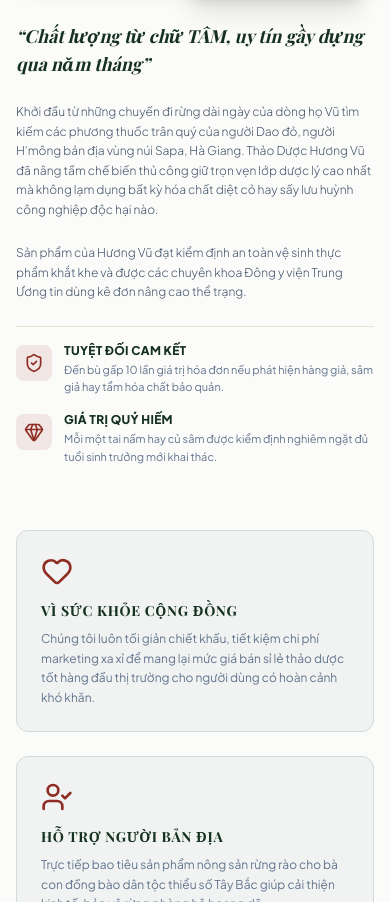
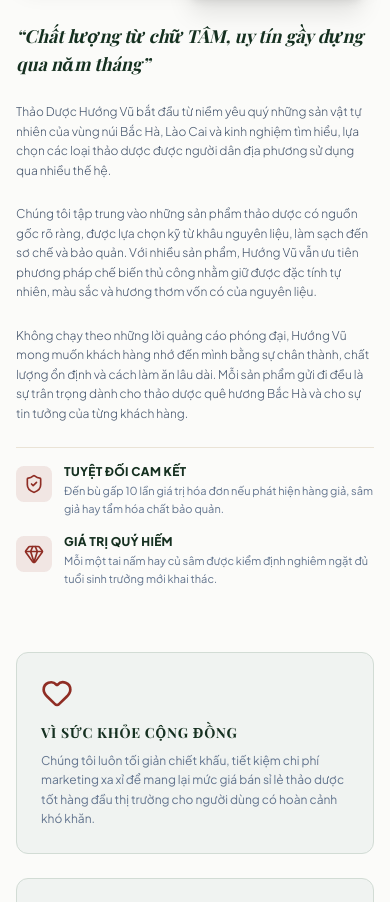
Before and after one commit to ngiuthaone/thaoduochuongvu, a React (Vite) app: page / in a window 390 px wide. Shown: the part 4200-5102 px from the top of the page. Built offline with nearby package versions, Linux system fonts and the light colour scheme; no server answers; a web font is replaced by a local one.

Commit message:
Update About Us section content

```diff
--- a/db.json
+++ b/db.json
@@ -144,8 +144,9 @@
     "title": "VỀ CHÚNG TÔI - THẢO DƯỢC HƯƠNG VŨ",
     "description": "Sứ mệnh mang từng giọt tinh túy, thảo mộc quý của núi cao hoang dã Tây Bắc tiếp cận hàng triệu gia đình Việt mong muốn tăng tuổi thọ và bồi bổ sức khỏe tự nhiên.",
     "quote": "“Chất lượng từ chữ TÂM, uy tín gầy dựng qua năm tháng”",
-    "paragraph1": "Khởi đầu từ những chuyến đi rừng dài ngày của dòng họ Vũ tìm kiếm các phương thuốc trân quý của người Dao đỏ, người H'mông bản địa vùng núi Sapa, Hà Giang. Thảo Dược Hương Vũ đã nâng tầm chế biến thủ công giữ trọn vẹn lớp dược lý cao nhất mà không lạm dụng bất kỳ hóa chất diệt cỏ hay sấy lưu huỳnh công nghiệp độc hại nào.",
-    "paragraph2": "Sản phẩm của Hương Vũ đạt kiểm định an toàn vệ sinh thực phẩm khắt khe và được các chuyên khoa Đông y viện Trung Ương tin dùng kê đơn nâng cao thể trạng.",
+    "paragraph1": "Thảo Dược Hương Vũ bắt đầu từ niềm yêu quý những sản vật tự nhiên của vùng núi Bắc Hà, Lào Cai và kinh nghiệm tìm hiểu, lựa chọn các loại thảo dược được người dân địa phương sử dụng qua nhiều thế hệ.",
+    "paragraph2": "Chúng tôi tập trung vào những sản phẩm thảo dược có nguồn gốc rõ ràng, được lựa chọn kỹ từ khâu nguyên liệu, làm sạch đến sơ chế và bảo quản. Với nhiều sản phẩm, Hương Vũ vẫn ưu tiên phương pháp chế biến thủ công nhằm giữ được đặc tính tự nhiên, màu sắc và hương thơm vốn có của nguyên liệu.",
+    "paragraph3": "Không chạy theo những lời quảng cáo phóng đại, Hương Vũ mong muốn khách hàng nhớ đến mình bằng sự chân thành, chất lượng ổn định và cách làm ăn lâu dài. Mỗi sản phẩm gửi đi đều là sự trân trọng dành cho thảo dược quê hương Bắc Hà và cho sự tin tưởng của từng khách hàng.",
     "statNumber": "15+ Năm",
     "statLabel": "Châm cứu & thảo dược thuần tự nhiên rừng sâu"
   },
--- a/server.ts
+++ b/server.ts
@@ -36,8 +36,9 @@
   title: "VỀ CHÚNG TÔI - THẢO DƯỢC HƯƠNG VŨ",
   description: "Sứ mệnh mang từng giọt tinh túy, thảo mộc quý của núi cao hoang dã Tây Bắc tiếp cận hàng triệu gia đình Việt mong muốn tăng tuổi thọ và bồi bổ sức khỏe tự nhiên.",
   quote: "“Chất lượng từ chữ TÂM, uy tín gầy dựng qua năm tháng”",
-  paragraph1: "Khởi đầu từ những chuyến đi rừng dài ngày của dòng họ Vũ tìm kiếm các phương thuốc trân quý của người Dao đỏ, người H'mông bản địa vùng núi Sapa, Hà Giang. Thảo Dược Hương Vũ đã nâng tầm chế biến thủ công giữ trọn vẹn lớp dược lý cao nhất mà không lạm dụng bất kỳ hóa chất diệt cỏ hay sấy lưu huỳnh công nghiệp độc hại nào.",
-  paragraph2: "Sản phẩm của Hương Vũ đạt kiểm định an toàn vệ sinh thực phẩm khắt khe và được các chuyên khoa Đông y viện Trung Ương tin dùng kê đơn nâng cao thể trạng.",
+  paragraph1: "Thảo Dược Hương Vũ bắt đầu từ niềm yêu quý những sản vật tự nhiên của vùng núi Bắc Hà, Lào Cai và kinh nghiệm tìm hiểu, lựa chọn các loại thảo dược được người dân địa phương sử dụng qua nhiều thế hệ.",
+  paragraph2: "Chúng tôi tập trung vào những sản phẩm thảo dược có nguồn gốc rõ ràng, được lựa chọn kỹ từ khâu nguyên liệu, làm sạch đến sơ chế và bảo quản. Với nhiều sản phẩm, Hương Vũ vẫn ưu tiên phương pháp chế biến thủ công nhằm giữ được đặc tính tự nhiên, màu sắc và hương thơm vốn có của nguyên liệu.",
+  paragraph3: "Không chạy theo những lời quảng cáo phóng đại, Hương Vũ mong muốn khách hàng nhớ đến mình bằng sự chân thành, chất lượng ổn định và cách làm ăn lâu dài. Mỗi sản phẩm gửi đi đều là sự trân trọng dành cho thảo dược quê hương Bắc Hà và cho sự tin tưởng của từng khách hàng.",
   statNumber: "15+ Năm",
   statLabel: "Châm cứu & thảo dược thuần tự nhiên rừng sâu"
 };
--- a/src/App.tsx
+++ b/src/App.tsx
@@ -126,8 +126,9 @@
     title: "VỀ CHÚNG TÔI - THẢO DƯỢC HƯƠNG VŨ",
     description: "Sứ mệnh mang từng giọt tinh túy, thảo mộc quý của núi cao hoang dã Tây Bắc tiếp cận hàng triệu gia đình Việt mong muốn tăng tuổi thọ và bồi bổ sức khỏe tự nhiên.",
     quote: "“Chất lượng từ chữ TÂM, uy tín gầy dựng qua năm tháng”",
-    paragraph1: "Khởi đầu từ những chuyến đi rừng dài ngày của dòng họ Vũ tìm kiếm các phương thuốc trân quý của người Dao đỏ, người H'mông bản địa vùng núi Sapa, Hà Giang. Thảo Dược Hương Vũ đã nâng tầm chế biến thủ công giữ trọn vẹn lớp dược lý cao nhất mà không lạm dụng bất kỳ hóa chất diệt cỏ hay sấy lưu huỳnh công nghiệp độc hại nào.",
-    paragraph2: "Sản phẩm của Hương Vũ đạt kiểm định an toàn vệ sinh thực phẩm khắt khe và được các chuyên khoa Đông y viện Trung Ương tin dùng kê đơn nâng cao thể trạng.",
+    paragraph1: "Thảo Dược Hướng Vũ bắt đầu từ niềm yêu quý những sản vật tự nhiên của vùng núi Bắc Hà, Lào Cai và kinh nghiệm tìm hiểu, lựa chọn các loại thảo dược được người dân địa phương sử dụng qua nhiều thế hệ.",
+    paragraph2: "Chúng tôi tập trung vào những sản phẩm thảo dược có nguồn gốc rõ ràng, được lựa chọn kỹ từ khâu nguyên liệu, làm sạch đến sơ chế và bảo quản. Với nhiều sản phẩm, Hướng Vũ vẫn ưu tiên phương pháp chế biến thủ công nhằm giữ được đặc tính tự nhiên, màu sắc và hương thơm vốn có của nguyên liệu.",
+    paragraph3: "Không chạy theo những lời quảng cáo phóng đại, Hướng Vũ mong muốn khách hàng nhớ đến mình bằng sự chân thành, chất lượng ổn định và cách làm ăn lâu dài. Mỗi sản phẩm gửi đi đều là sự trân trọng dành cho thảo dược quê hương Bắc Hà và cho sự tin tưởng của từng khách hàng.",
     statNumber: "15+ Năm",
     statLabel: "Châm cứu & thảo dược thuần tự nhiên rừng sâu"
   };
--- a/src/components/AboutUs.tsx
+++ b/src/components/AboutUs.tsx
@@ -59,11 +59,15 @@
             </h3>
 
             <p className="font-sans text-xs sm:text-sm text-slate-600 leading-relaxed font-light whitespace-pre-line">
-              {data.paragraph1 || "Khởi đầu từ những chuyến đi rừng dài ngày của dòng họ Vũ tìm kiếm các phương thuốc trân quý của người Dao đỏ, người H'mông bản địa vùng núi Sapa, Hà Giang. Thảo Dược Hương Vũ đã nâng tầm chế biến thủ công giữ trọn vẹn lớp dược lý cao nhất mà không lạm dụng bất kỳ hóa chất diệt cỏ hay sấy lưu huỳnh công nghiệp độc hại nào."}
+              {data.paragraph1 || "Thảo Dược Hương Vũ bắt đầu từ niềm yêu quý những sản vật tự nhiên của vùng núi Bắc Hà, Lào Cai và kinh nghiệm tìm hiểu, lựa chọn các loại thảo dược được người dân địa phương sử dụng qua nhiều thế hệ."}
+            </p>
+
+<p className="font-sans text-xs sm:text-sm text-slate-600 leading-relaxed font-light whitespace-pre-line">
+              {data.paragraph2 || "Chúng tôi tập trung vào những sản phẩm thảo dược có nguồn gốc rõ ràng, được lựa chọn kỹ từ khâu nguyên liệu, làm sạch đến sơ chế và bảo quản. Với nhiều sản phẩm, Hương Vũ vẫn ưu tiên phương pháp chế biến thủ công nhằm giữ được đặc tính tự nhiên, màu sắc và hương thơm vốn có của nguyên liệu."}
             </p>
 
             <p className="font-sans text-xs sm:text-sm text-slate-600 leading-relaxed font-light whitespace-pre-line">
-              {data.paragraph2 || "Sản phẩm của Hương Vũ đạt kiểm định an toàn vệ sinh thực phẩm khắt khe và được các chuyên khoa Đông y viện Trung Ương tin dùng kê đơn nâng cao thể trạng."}
+              {data.paragraph3 || "Không chạy theo những lời quảng cáo phóng đại, Hương Vũ mong muốn khách hàng nhớ đến mình bằng sự chân thành, chất lượng ổn định và cách làm ăn lâu dài. Mỗi sản phẩm gửi đi đều là sự trân trọng dành cho thảo dược quê hương Bắc Hà và cho sự tin tưởng của từng khách hàng."}
             </p>
 
             <div className="grid grid-cols-1 sm:grid-cols-2 gap-4 pt-4 border-t border-[#dfd4c0]/60">
--- a/src/components/AdminPanel.tsx
+++ b/src/components/AdminPanel.tsx
@@ -120,6 +120,7 @@
   const [aboutQuote, setAboutQuote] = useState(aboutUsData.quote);
   const [aboutParagraph1, setAboutParagraph1] = useState(aboutUsData.paragraph1);
   const [aboutParagraph2, setAboutParagraph2] = useState(aboutUsData.paragraph2);
+  const [aboutParagraph3, setAboutParagraph3] = useState(aboutUsData.paragraph3);
   const [aboutStatNumber, setAboutStatNumber] = useState(aboutUsData.statNumber);
   const [aboutStatLabel, setAboutStatLabel] = useState(aboutUsData.statLabel);
 
@@ -172,6 +173,7 @@
     setAboutQuote(aboutUsData.quote);
     setAboutParagraph1(aboutUsData.paragraph1);
     setAboutParagraph2(aboutUsData.paragraph2);
+    setAboutParagraph3(aboutUsData.paragraph3);
     setAboutStatNumber(aboutUsData.statNumber);
     setAboutStatLabel(aboutUsData.statLabel);
   }, [aboutUsData]);
@@ -696,6 +698,7 @@
       quote: aboutQuote.trim(),
       paragraph1: aboutParagraph1.trim(),
       paragraph2: aboutParagraph2.trim(),
+      paragraph3: aboutParagraph3.trim(),
       statNumber: aboutStatNumber.trim(),
       statLabel: aboutStatLabel.trim(),
     };
@@ -2548,6 +2551,18 @@
                         className="w-full bg-white border border-[#c4bcae] rounded-lg px-3 py-2.5 focus:outline-none focus:ring-1 focus:ring-[#153020] leading-relaxed"
                       />
                     </div>
+
+                    <div>
+                      <label className="block font-semibold text-slate-700 tracking-wide uppercase mb-1">
+                        Đoạn văn câu chuyện kể 3
+                      </label>
+                      <textarea
+                        rows={3}
+                        value={aboutParagraph3}
+                        onChange={(e) => setAboutParagraph3(e.target.value)}
+                        className="w-full bg-white border border-[#c4bcae] rounded-lg px-3 py-2.5 focus:outline-none focus:ring-1 focus:ring-[#153020] leading-relaxed"
+                      />
+                    </div>
                   </div>
                 </div>
 
--- a/src/types.ts
+++ b/src/types.ts
@@ -48,6 +48,7 @@
   quote: string;
   paragraph1: string;
   paragraph2: string;
+  paragraph3: string;
   statNumber: string;
   statLabel: string;
 }
```
